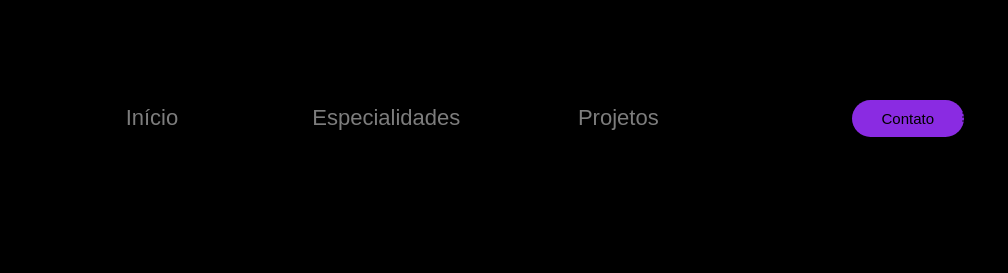
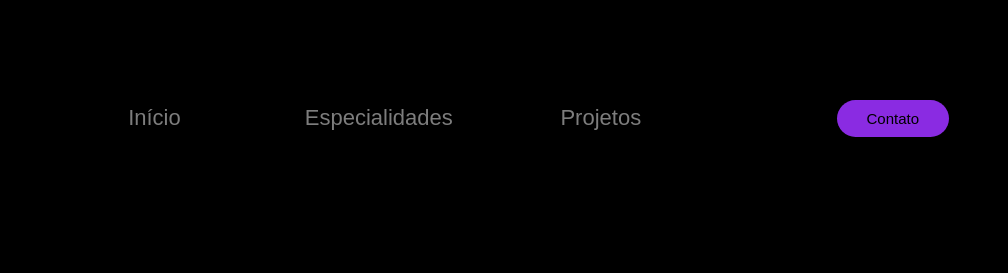
Before and after one commit to DuduzinGit/PortifolioWebsite, a plain HTML site: page index.html in a window 1280 px wide. Shown: the top 273 px of the page, 272-1280 px from the left. Drawn offline with nearby package versions, Linux system fonts and the light colour scheme.

Commit message:
mudei o padding

```diff
--- a/estilo.css
+++ b/estilo.css
@@ -16,7 +16,6 @@ body{
 /*Com estes parâmetros , o texto ficará centralizado tanto horizontalmente quanto verticalmente*/
 .interface{
     max-width: 1280px;
-
 }
 
 .flex{
@@ -75,7 +74,7 @@ header nav ul{
 
 header nav.menu-desktop ul li{
     display: inline-block;
-     padding: 0 60px;
+    padding: 55px;
 }
 
 header .btn-contato{
```
